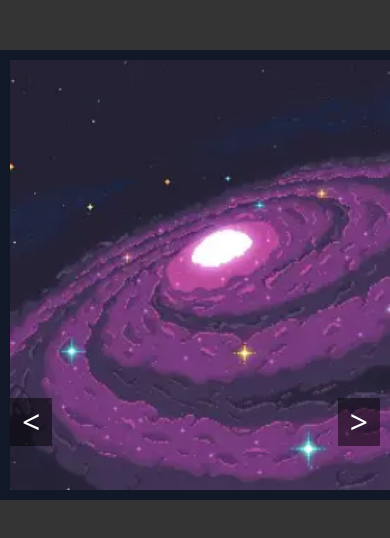
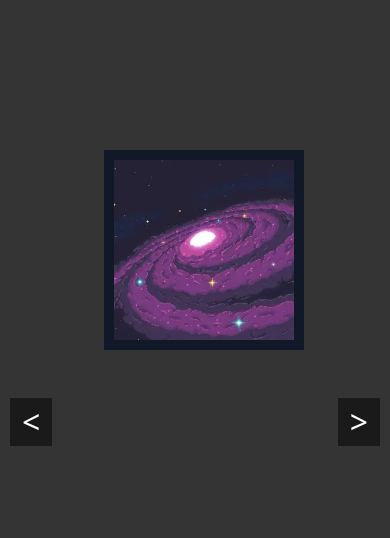
Before and after one commit to Suhanii22/mini_projects, a website: page image-slider/index.html in a window 390 px wide. Shown: the top 538 px of the page. Drawn offline with Linux system fonts and the light colour scheme.

Commit message:
added some more responsiveness

```diff
--- a/image-slider/index.html
+++ b/image-slider/index.html
@@ -18,12 +18,32 @@
 
         }
 
+
         .slides {
 
             height: 450px;
             width: 450px;
             padding: 10px;
         }
+            @media (max-width: 700px) {
+  .slides {
+
+        width: 300px;
+        height: 300px;
+        margin-top: 100px;
+  }
+}
+
+  @media (max-width: 450px) {
+  .slides {
+
+        width: 200px;
+        height: 200px;
+
+        margin: 0 23%;
+        margin-top: 150px;
+  }
+}
 
         .slide {
             display: none;
@@ -59,6 +79,7 @@
             right: 10px;
         }
 
+        @media
 
 
 
@@ -75,7 +96,7 @@
     <div class="container m-auto ">
         <button class="prev">
             < </button>
-                <div class="slides bg-gray-900 m-auto ">
+                <div class="slides bg-gray-900 m-auto  ">
                     <!-- <img src="cover1.jpg" class="slide current h-full w-full" /> -->
                     <img src="images/image1.webp" class="slide current  h-full w-full" />
                     <img src="images/image2.webp" class="slide  h-full w-full" />
```
Also changed, not shown: image-slider/README.md (added).
